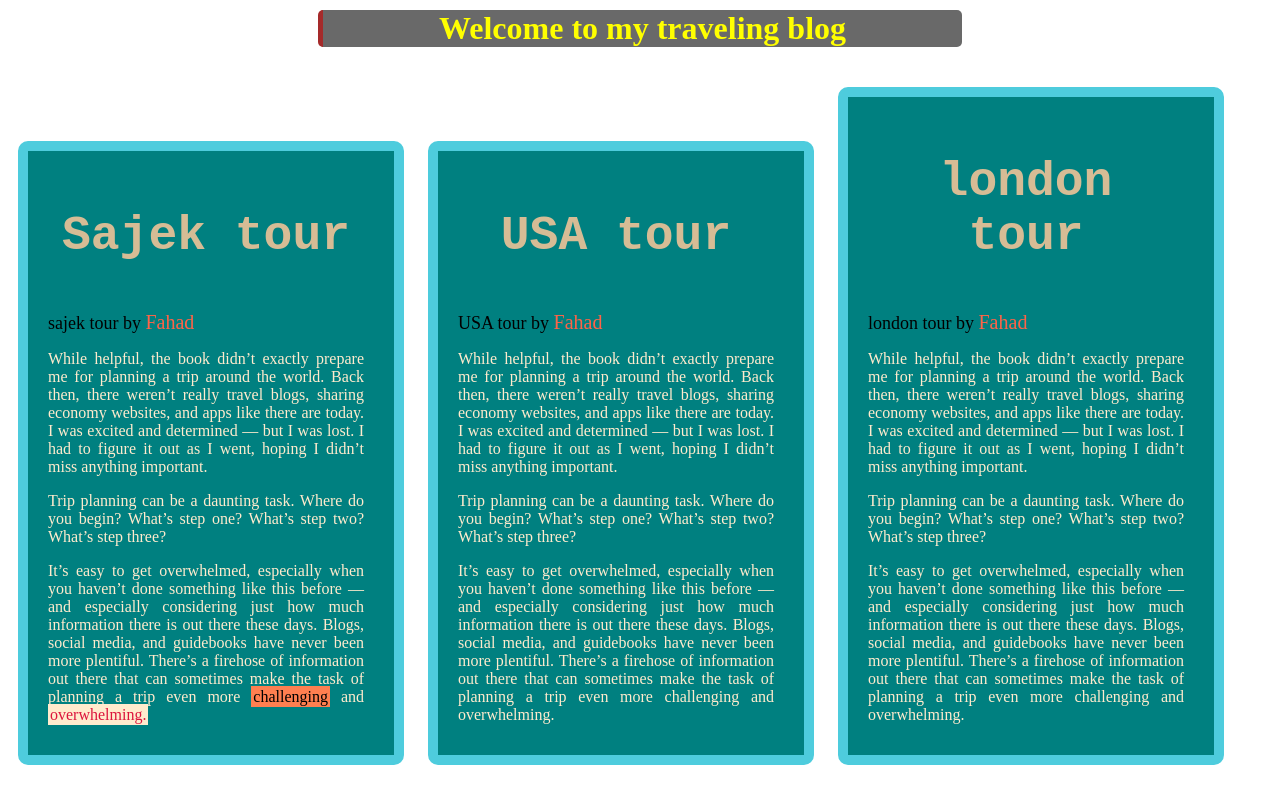
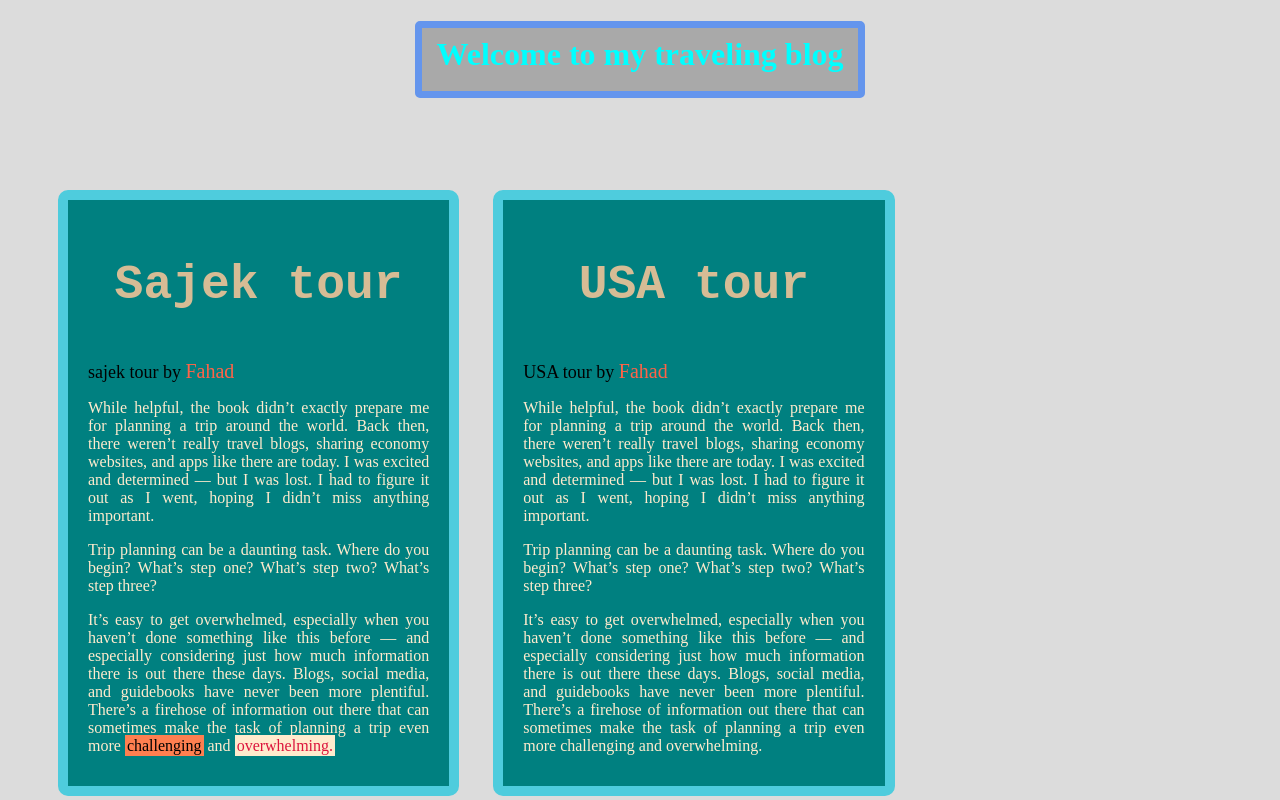
Before and after one commit to FazlerabbiPhero/travell-blog, a plain HTML site: page index.html in a window 1280 px wide. Shown: the top 800 px of the page. Drawn offline with Linux system fonts and the light colour scheme.

Commit message:
style added

```diff
--- a/index.html
+++ b/index.html
@@ -5,74 +5,13 @@
     <meta http-equiv="X-UA-Compatible" content="IE=edge">
     <meta name="viewport" content="width=device-width, initial-scale=1.0">
     <title>My traveling blog</title>
-    <style>
-        #welcome{
-            text-align: center;
-            border-left: 5px solid brown;
-            color: yellow;
-            background-color: dimgrey;
-            border-radius: 5px;
-            margin: 10px 310px 30px;
-        }
-      .blog{
-          display: inline-block;
-          background-color: teal;
-          border: 10px solid rgb(78, 204, 221);
-          border-radius: 10px;
-          width: 25%;
-          height: auto;
-          margin: 10px 10px;
-          padding-left: 20px;
-          padding-right: 30px;
-          padding-top: 10px;
-          padding-bottom: 15px;
-
-      }
-      .blog-title{
-          text-align: center;
-          color: rgb(214, 188, 149);
-          font-size: 3em;
-          font-family: 'Courier New', Courier, monospace;
-          font-weight: 900;
-      }
-      small{
-          font-size: 18px;
-      }
-      .blog p{
-          color: blanchedalmond;
-          text-align: justify;
-
-      }
-      .a{
-          color: crimson;
-          display: inline;
-          width: 100px;
-          height: 20px;
-          text-align: center;
-          background-color: blanchedalmond;
-          padding: 2px;
-
-      }
-      .b{
-          display: inline;
-          width: 110px;
-          height: 20px;
-          color: black;
-          background-color: coral;
-          text-align: center;
-          padding: 2px;
-      }
-      .author-name{
-          color: tomato;
-          font-size: 20px;
-      }
-
-    </style>
+    <link rel="shortcut icon" href="logos/sting-1-01.jpeg" type="image/x-icon">
+    <link rel="stylesheet" href="style.css">
 </head>
 <body>
-    <h1 id="welcome">Welcome to my traveling blog</h1>
+    <h1 class="block">Welcome to my traveling blog</h1>
     <nav class="Div1">
-        <div class="blog">
+        <div class="blog" id="blog1">
             <h3 class="blog-title">Sajek tour</h3>
             <small>sajek tour by <span class="author-name">Fahad</span></small>
             <p>While helpful, the book didn’t exactly prepare me for planning a trip around the world. Back then, there weren’t really travel blogs, sharing economy websites, and apps like there are today. I was excited and determined — but I was lost. I had to figure it out as I went, hoping I didn’t miss anything important.</p>
--- /dev/null
+++ b/style.css
@@ -0,0 +1,76 @@
+        body{
+            background-color: gainsboro;
+        }
+        .block {
+                display: block;
+                margin-left: auto;
+                margin-right: auto;
+                width: 430px;
+                height: 50px;
+                color: cyan;
+                background-color: darkgrey;
+                text-align: center;
+                text-align: middle;
+                border: 7px solid cornflowerblue;
+                border-radius: 5px;
+                padding-bottom: 5px;
+                padding-top: 8px;
+                padding-left: 3px;
+                padding-right: 3px;
+            }
+      .blog{
+          display: inline-block;
+          background-color: teal;
+          border: 10px solid rgb(78, 204, 221);
+          border-radius: 10px;
+          width: 27%;
+          margin-top: 70px;
+          margin-left: 20px;
+          margin-right: 10px;
+          padding-left: 20px;
+          padding-right: 20px;
+          padding-top: 10px;
+          padding-bottom: 15px;
+
+      }
+      #blog1{
+          margin-left: 50px;
+      }
+      .blog-title{
+          text-align: center;
+          color: rgb(214, 188, 149);
+          font-size: 3em;
+          font-family: 'Courier New', Courier, monospace;
+          font-weight: 900;
+      }
+      small{
+          font-size: 18px;
+      }
+      .blog p{
+          color: blanchedalmond;
+          text-align: justify;
+
+      }
+      .a{
+          color: crimson;
+          display: inline;
+          width: 100px;
+          height: 20px;
+          text-align: center;
+          background-color: blanchedalmond;
+          padding: 2px;
+
+      }
+      .b{
+          display: inline;
+          width: 110px;
+          height: 20px;
+          color: black;
+          background-color: coral;
+          text-align: center;
+          padding: 2px;
+      }
+      .author-name{
+          color: tomato;
+          font-size: 20px;
+      }
```
